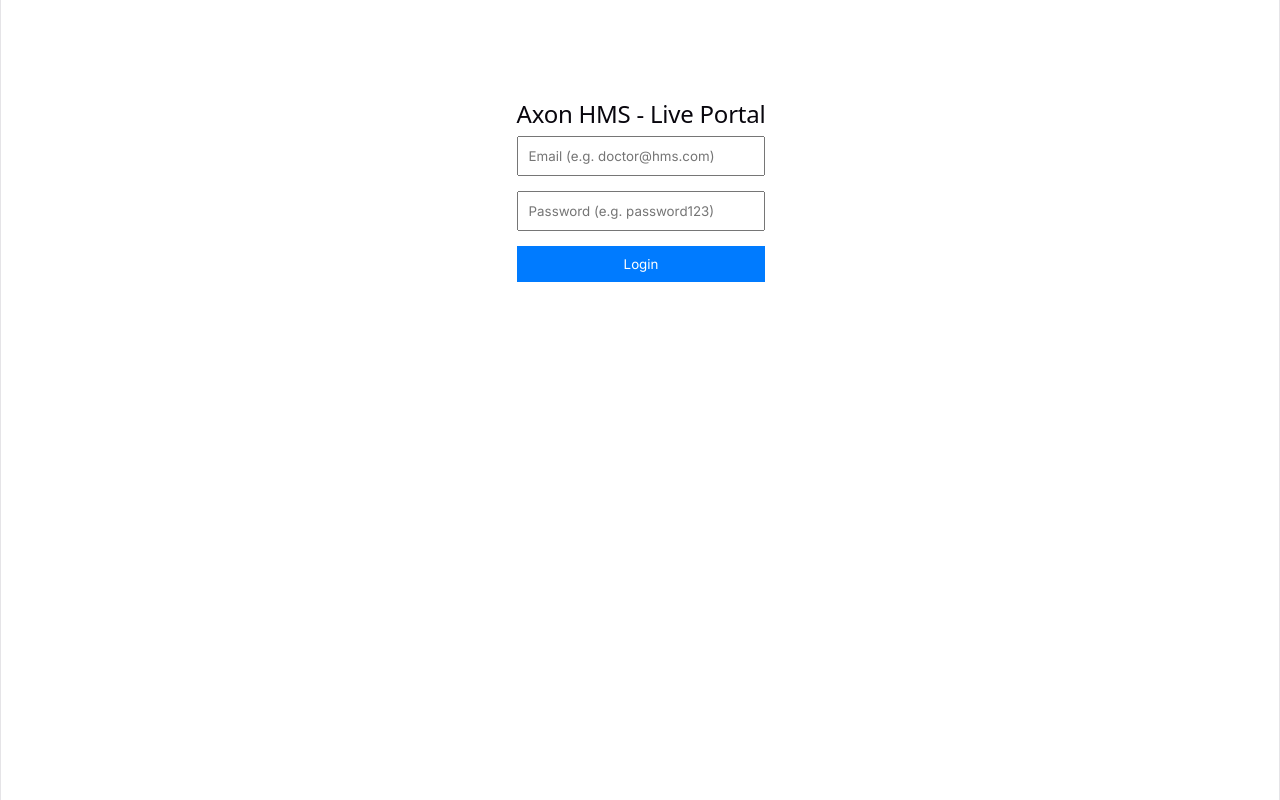
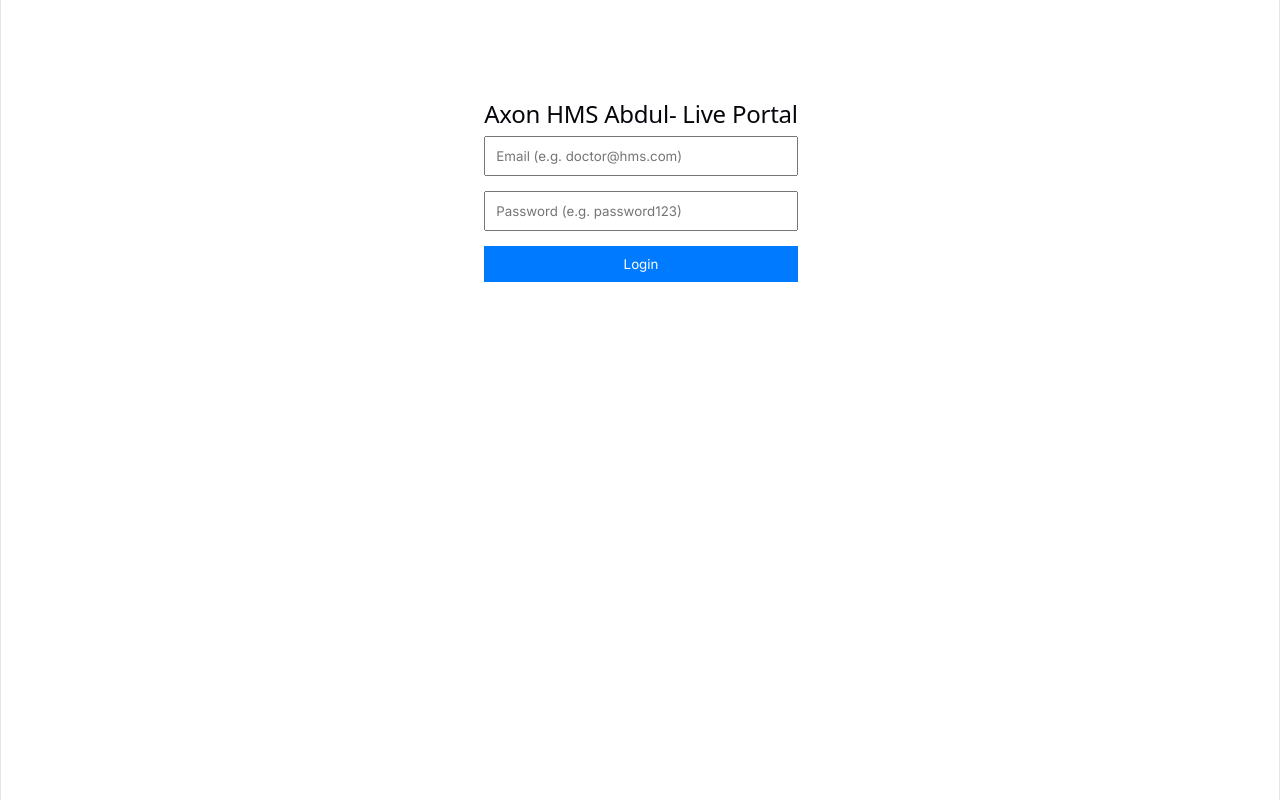
Before and after one commit to Afrose-9214/axon_hms, a React (Vite) app in the folder frontend/: page / in a window 1280 px wide. Built offline with nearby package versions, Linux system fonts and the light colour scheme.

Commit message:
Changes in Frontend

```diff
--- a/frontend/src/components/Login.jsx
+++ b/frontend/src/components/Login.jsx
@@ -37,7 +37,7 @@ export default function Login() {
 
     return (
         <div style={{ maxWidth: '400px', margin: '100px auto', fontFamily: 'sans-serif', textAlign: 'center' }}>
-            <h2>Axon HMS - Live Portal</h2>
+            <h2>Axon HMS Abdul- Live Portal</h2>
             {error && <p style={{ color: 'red' }}>{error}</p>}
 
             <form onSubmit={handleLogin} style={{ display: 'flex', flexDirection: 'column', gap: '15px' }}>
```
